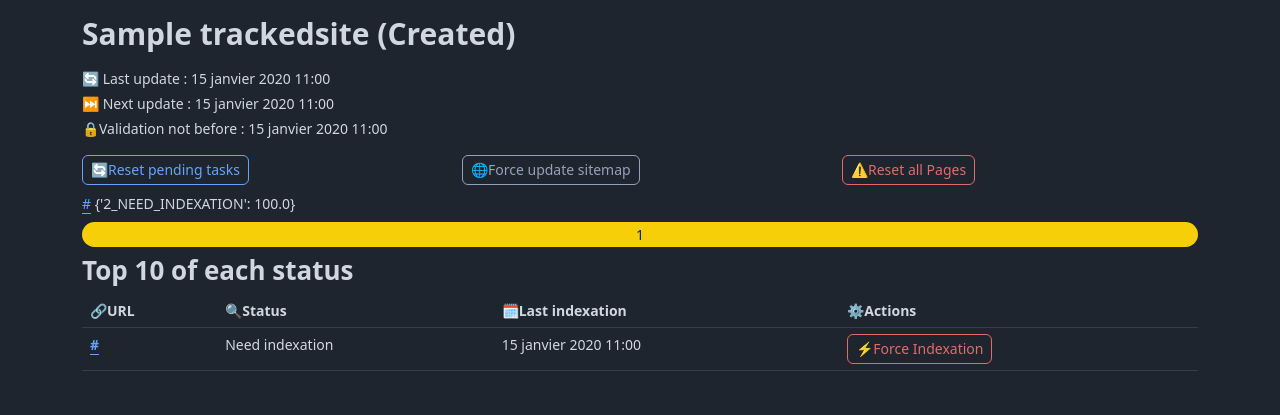
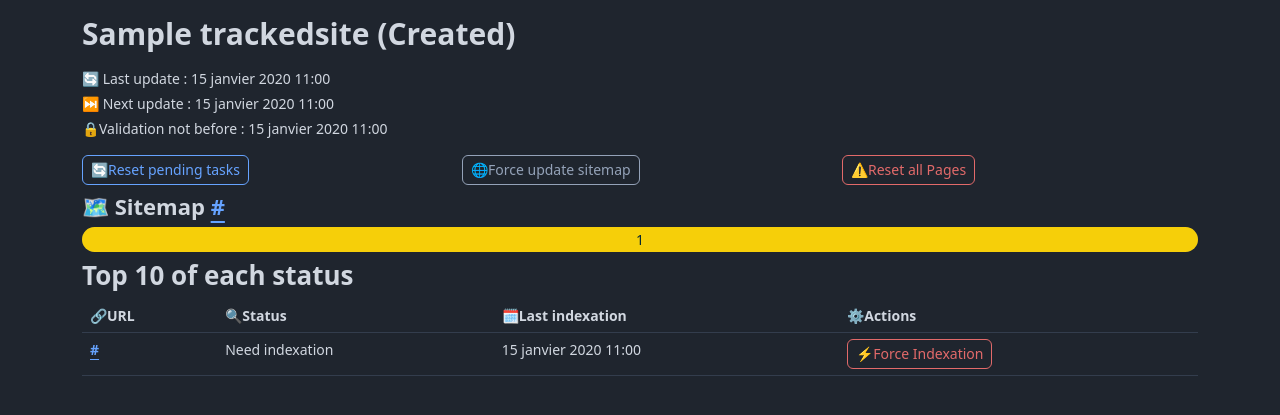
Before and after one commit to ornoone/google-sitemap-indexer, a Django app: page /indexer/site/1/ in a window 1280 px wide. Shown: the part 65-480 px from the top of the page. Run offline with Django 5.2, Linux system fonts and the light colour scheme; tables that the repository leaves empty hold one stand-in row (values such as "Sample post"); parts of the project's set-up code (start-up, migrations or seed data) failed here and were passed over; some libraries are stand-ins or nearby versions.

Commit message:
Update trackedsite_detail.html

```diff
--- a/app/google_indexer/apps/indexer/templates/indexer/trackedsite_detail.html
+++ b/app/google_indexer/apps/indexer/templates/indexer/trackedsite_detail.html
@@ -42,10 +42,10 @@
     </div>
 
 
-    <a href="{{ object.sitemap_url }}">{{ object.sitemap_url }}</a>
+    <h4>🗺️ Sitemap <a href="{{ object.sitemap_url }}" target="_blank">{{ object.sitemap_url }}</a></h4>
     {% with object.get_pages_statistics as page_statistics %}
         {% with page_statistics.by_statuses_percent as percent %}
-            {{  percent }}
+
             <div class="specific-h-25 progress-stacked my-2">
                 <div class="progress fs-6"
                      role="progressbar"
```
